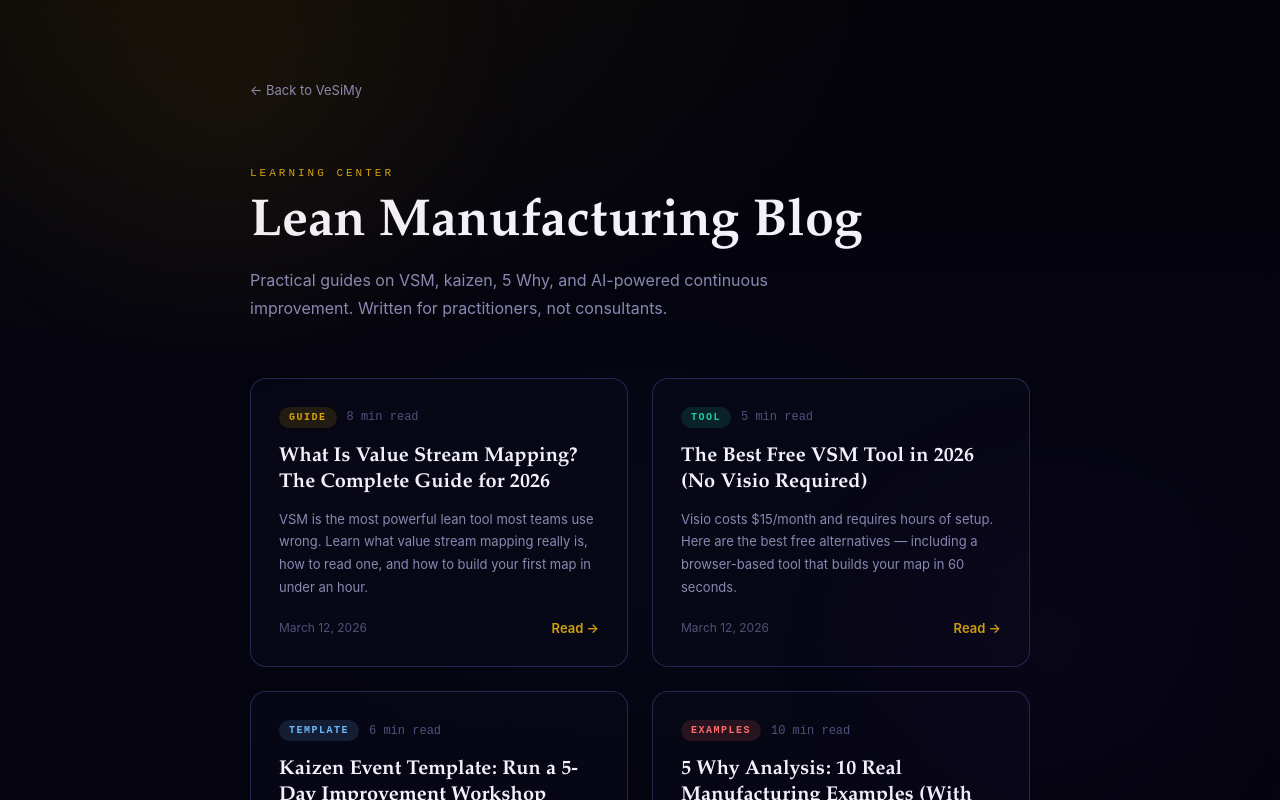
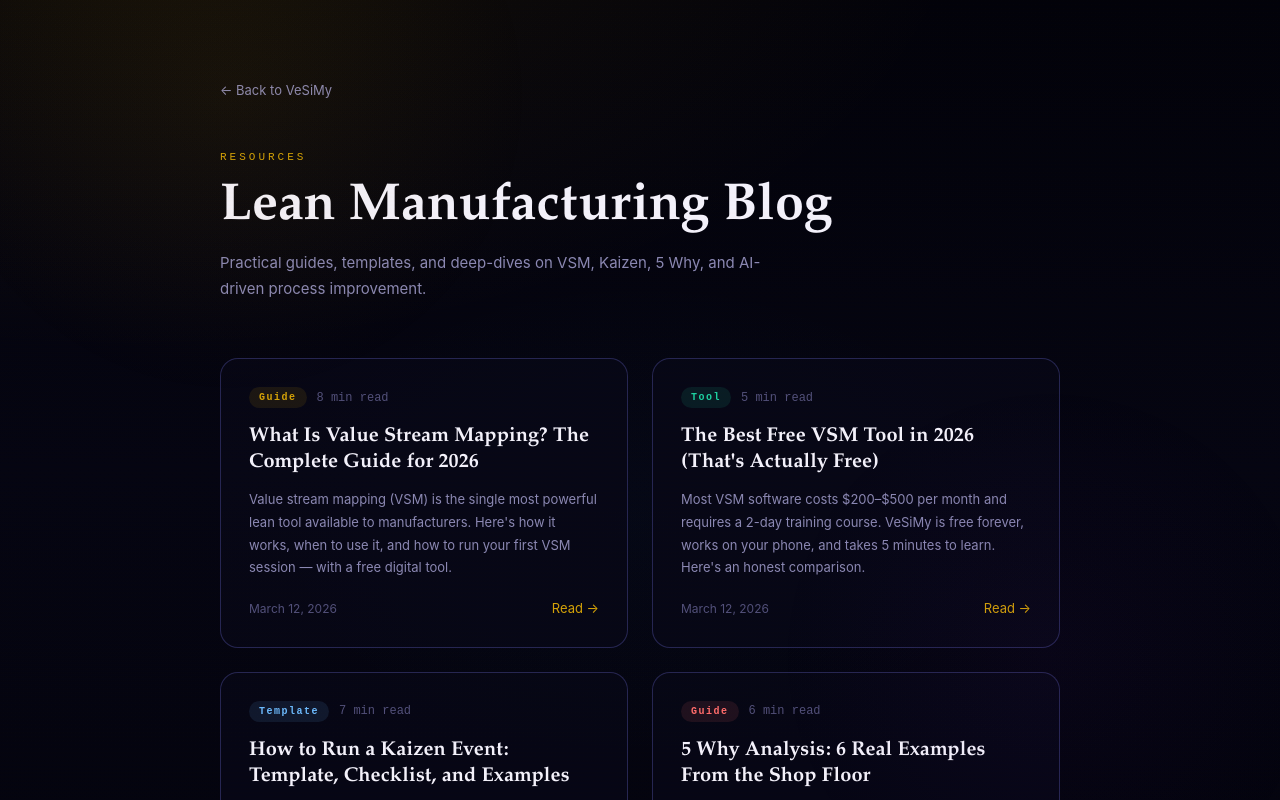
Before and after one commit to aamansingh11789/VeSiMy, a Next.js app: page /blog in a window 1280 px wide. Shown: the top 800 px of the page. Built offline with nearby package versions, Linux system fonts and the light colour scheme; no server answers.

Commit message:
Fix: blog page static generation timeout

```diff
--- /dev/null
+++ b/app/blog/BlogPageClient.tsx
@@ -0,0 +1,108 @@
+// @ts-nocheck
+'use client'
+
+import Link from 'next/link'
+
+const serif = 'Palatino Linotype,Book Antiqua,Palatino,Georgia,serif'
+
+const posts = [
+  {
+    slug: 'what-is-value-stream-mapping',
+    tag: 'Guide',
+    tagColor: '#D4A208',
+    title: "What Is Value Stream Mapping? The Complete Guide for 2026",
+    excerpt: "Value stream mapping (VSM) is the single most powerful lean tool available to manufacturers. Here's how it works, when to use it, and how to run your first VSM session — with a free digital tool.",
+    readTime: '8 min read',
+    date: 'March 12, 2026',
+  },
+  {
+    slug: 'free-vsm-tool',
+    tag: 'Tool',
+    tagColor: '#1DD1A1',
+    title: "The Best Free VSM Tool in 2026 (That's Actually Free)",
+    excerpt: "Most VSM software costs $200–$500 per month and requires a 2-day training course. VeSiMy is free forever, works on your phone, and takes 5 minutes to learn. Here's an honest comparison.",
+    readTime: '5 min read',
+    date: 'March 12, 2026',
+  },
+  {
+    slug: 'kaizen-event-template',
+    tag: 'Template',
+    tagColor: '#6CB9FC',
+    title: 'How to Run a Kaizen Event: Template, Checklist, and Examples',
+    excerpt: 'A kaizen event is a focused 3–5 day improvement sprint. Done right, it delivers measurable results in days, not months. Here is the exact template used by the best lean teams.',
+    readTime: '7 min read',
+    date: 'March 12, 2026',
+  },
+  {
+    slug: '5-why-analysis-examples',
+    tag: 'Guide',
+    tagColor: '#FF6B6B',
+    title: '5 Why Analysis: 6 Real Examples From the Shop Floor',
+    excerpt: 'The 5 Why technique sounds simple but most teams stop too early or ask the wrong questions. Here are 6 real manufacturing examples that show you exactly how deep to dig.',
+    readTime: '6 min read',
+    date: 'March 12, 2026',
+  },
+]
+
+export default function BlogPageClient() {
+  return (
+    <div style={{ minHeight: '100vh', color: '#EAE8F4' }}>
+      <div style={{ maxWidth: 920, margin: '0 auto', padding: 'clamp(40px,6vw,88px) clamp(20px,5vw,40px)' }}>
+
+        <Link href="/" style={{ fontSize: 13, color: '#8B88B3', textDecoration: 'none', display: 'inline-flex', alignItems: 'center', gap: 6, marginBottom: 48 }}>
+          ← Back to VeSiMy
+        </Link>
+
+        <p style={{ fontSize: 11, color: '#D4A208', letterSpacing: 3, fontFamily: 'monospace', marginBottom: 14, textTransform: 'uppercase' }}>
+          Resources
+        </p>
+        <h1 style={{ fontFamily: serif, fontSize: 'clamp(32px,4.5vw,52px)', fontWeight: 700, color: '#F3F1FB', marginBottom: 12, lineHeight: 1.1 }}>
+          Lean Manufacturing Blog
+        </h1>
+        <p style={{ fontSize: 15, color: '#8B88B3', marginBottom: 56, lineHeight: 1.75, maxWidth: 580 }}>
+          Practical guides, templates, and deep-dives on VSM, Kaizen, 5 Why, and AI-driven process improvement.
+        </p>
+
+        <div style={{ display: 'grid', gridTemplateColumns: 'repeat(auto-fill,minmax(380px,1fr))', gap: 24 }}>
+          {posts.map((post) => (
+            <Link key={post.slug} href={`/blog/${post.slug}`} style={{ textDecoration: 'none' }}>
+              <article style={{
+                background: 'rgba(8,8,24,0.78)',
+                border: '1px solid rgba(44,44,92,0.86)',
+                borderRadius: 18,
+                padding: '28px 28px',
+                height: '100%',
+                display: 'flex',
+                flexDirection: 'column',
+              }}>
+                <div style={{ display: 'flex', gap: 10, alignItems: 'center', marginBottom: 16 }}>
+                  <span style={{
+                    fontSize: 10, fontWeight: 800, padding: '3px 10px', borderRadius: 999,
+                    background: `${post.tagColor}1a`, color: post.tagColor,
+                    fontFamily: 'monospace', letterSpacing: 1.5,
+                  }}>
+                    {post.tag}
+                  </span>
+                  <span style={{ fontSize: 12, color: '#52507A', fontFamily: 'monospace' }}>{post.readTime}</span>
+                </div>
+
+                <h2 style={{ fontFamily: serif, fontSize: 20, fontWeight: 700, color: '#F3F1FB', marginBottom: 12, lineHeight: 1.3, flex: 1 }}>
+                  {post.title}
+                </h2>
+
+                <p style={{ fontSize: 13, color: '#8B88B3', lineHeight: 1.75, marginBottom: 20 }}>
+                  {post.excerpt}
+                </p>
+
+                <div style={{ display: 'flex', justifyContent: 'space-between', alignItems: 'center' }}>
+                  <span style={{ fontSize: 12, color: '#52507A' }}>{post.date}</span>
+                  <span style={{ fontSize: 13, color: '#D4A208' }}>Read →</span>
+                </div>
+              </article>
+            </Link>
+          ))}
+        </div>
+      </div>
+    </div>
+  )
+}
--- a/app/blog/page.tsx
+++ b/app/blog/page.tsx
@@ -1,117 +1,12 @@
 // @ts-nocheck
-import Link from 'next/link'
 import type { Metadata } from 'next'
+import BlogPageClient from './BlogPageClient'
 
 export const metadata: Metadata = {
-  title: 'Lean Manufacturing Blog — VeSiMy',
-  description: 'Guides, templates, and deep dives on value stream mapping, kaizen, 5 Why analysis, SMED, and AI-powered continuous improvement for manufacturing teams.',
+  title: 'Blog — VeSiMy | Lean Manufacturing & AI Process Improvement',
+  description: 'Guides, templates, and deep-dives on lean manufacturing, value stream mapping, kaizen, 5 Why analysis, and AI process optimization.',
 }
 
-const serif = 'Palatino Linotype,Book Antiqua,Palatino,Georgia,serif'
-
-const posts = [
-  {
-    slug: 'what-is-value-stream-mapping',
-    tag: 'GUIDE',
-    tagColor: '#D4A208',
-    title: 'What Is Value Stream Mapping? The Complete Guide for 2026',
-    excerpt: 'VSM is the most powerful lean tool most teams use wrong. Learn what value stream mapping really is, how to read one, and how to build your first map in under an hour.',
-    readTime: '8 min read',
-    date: 'March 12, 2026',
-  },
-  {
-    slug: 'free-vsm-tool',
-    tag: 'TOOL',
-    tagColor: '#1DD1A1',
-    title: 'The Best Free VSM Tool in 2026 (No Visio Required)',
-    excerpt: 'Visio costs $15/month and requires hours of setup. Here are the best free alternatives — including a browser-based tool that builds your map in 60 seconds.',
-    readTime: '5 min read',
-    date: 'March 12, 2026',
-  },
-  {
-    slug: 'kaizen-event-template',
-    tag: 'TEMPLATE',
-    tagColor: '#6CB9FC',
-    title: 'Kaizen Event Template: Run a 5-Day Improvement Workshop',
-    excerpt: 'A complete kaizen event template with daily agenda, team roles, tracking sheet, and a before/after report format — free to download and use.',
-    readTime: '6 min read',
-    date: 'March 12, 2026',
-  },
-  {
-    slug: '5-why-analysis-examples',
-    tag: 'EXAMPLES',
-    tagColor: '#FF6B6B',
-    title: '5 Why Analysis: 10 Real Manufacturing Examples (With Templates)',
-    excerpt: 'Root cause analysis is only useful if you ask the right questions. These 10 real examples from automotive, food & bev, and medical manufacturing show you how.',
-    readTime: '10 min read',
-    date: 'March 12, 2026',
-  },
-]
-
 export default function BlogPage() {
-  return (
-    <div style={{ minHeight: '100vh', color: '#EAE8F4' }}>
-      <div style={{ maxWidth: 860, margin: '0 auto', padding: 'clamp(40px,6vw,88px) clamp(20px,5vw,40px)' }}>
-
-        <Link href="/" style={{ fontSize: 13, color: '#8B88B3', textDecoration: 'none', marginBottom: 48, display: 'inline-block' }}>
-          ← Back to VeSiMy
-        </Link>
-
-        <p style={{ fontSize: 11, color: '#D4A208', letterSpacing: 3, fontFamily: 'monospace', marginBottom: 14, marginTop: 16, textTransform: 'uppercase' }}>
-          Learning Center
-        </p>
-        <h1 style={{ fontFamily: serif, fontSize: 'clamp(32px,4.5vw,52px)', fontWeight: 700, color: '#F3F1FB', marginBottom: 12, lineHeight: 1.1 }}>
-          Lean Manufacturing Blog
-        </h1>
-        <p style={{ fontSize: 16, color: '#8B88B3', marginBottom: 56, lineHeight: 1.75, maxWidth: 560 }}>
-          Practical guides on VSM, kaizen, 5 Why, and AI-powered continuous improvement.
-          Written for practitioners, not consultants.
-        </p>
-
-        <div style={{ display: 'grid', gridTemplateColumns: 'repeat(auto-fit,minmax(360px,1fr))', gap: 24 }}>
-          {posts.map((post) => (
-            <Link
-              key={post.slug}
-              href={`/blog/${post.slug}`}
-              style={{ textDecoration: 'none' }}
-            >
-              <article style={{
-                background: 'rgba(8,8,24,0.78)', border: '1px solid rgba(44,44,92,0.86)',
-                borderRadius: 16, padding: '28px 28px', height: '100%',
-                transition: 'border-color 0.2s, transform 0.2s',
-                display: 'flex', flexDirection: 'column',
-              }}
-              onMouseEnter={e => { e.currentTarget.style.borderColor = 'rgba(212,162,8,0.4)'; e.currentTarget.style.transform = 'translateY(-2px)' }}
-              onMouseLeave={e => { e.currentTarget.style.borderColor = 'rgba(44,44,92,0.86)'; e.currentTarget.style.transform = 'translateY(0)' }}
-              >
-                <div style={{ display: 'flex', gap: 10, alignItems: 'center', marginBottom: 16 }}>
-                  <span style={{
-                    fontSize: 10, fontWeight: 800, padding: '3px 10px', borderRadius: 999,
-                    background: `${post.tagColor}22`, color: post.tagColor,
-                    fontFamily: 'monospace', letterSpacing: 1.5,
-                  }}>
-                    {post.tag}
-                  </span>
-                  <span style={{ fontSize: 12, color: '#52507A', fontFamily: 'monospace' }}>{post.readTime}</span>
-                </div>
-
-                <h2 style={{ fontFamily: serif, fontSize: 20, fontWeight: 700, color: '#F3F1FB', marginBottom: 12, lineHeight: 1.3, flex: 1 }}>
-                  {post.title}
-                </h2>
-
-                <p style={{ fontSize: 13, color: '#8B88B3', lineHeight: 1.75, marginBottom: 20 }}>
-                  {post.excerpt}
-                </p>
-
-                <div style={{ display: 'flex', justifyContent: 'space-between', alignItems: 'center' }}>
-                  <span style={{ fontSize: 12, color: '#52507A' }}>{post.date}</span>
-                  <span style={{ fontSize: 13, color: '#D4A208', fontWeight: 600 }}>Read →</span>
-                </div>
-              </article>
-            </Link>
-          ))}
-        </div>
-      </div>
-    </div>
-  )
+  return <BlogPageClient />
 }
```
